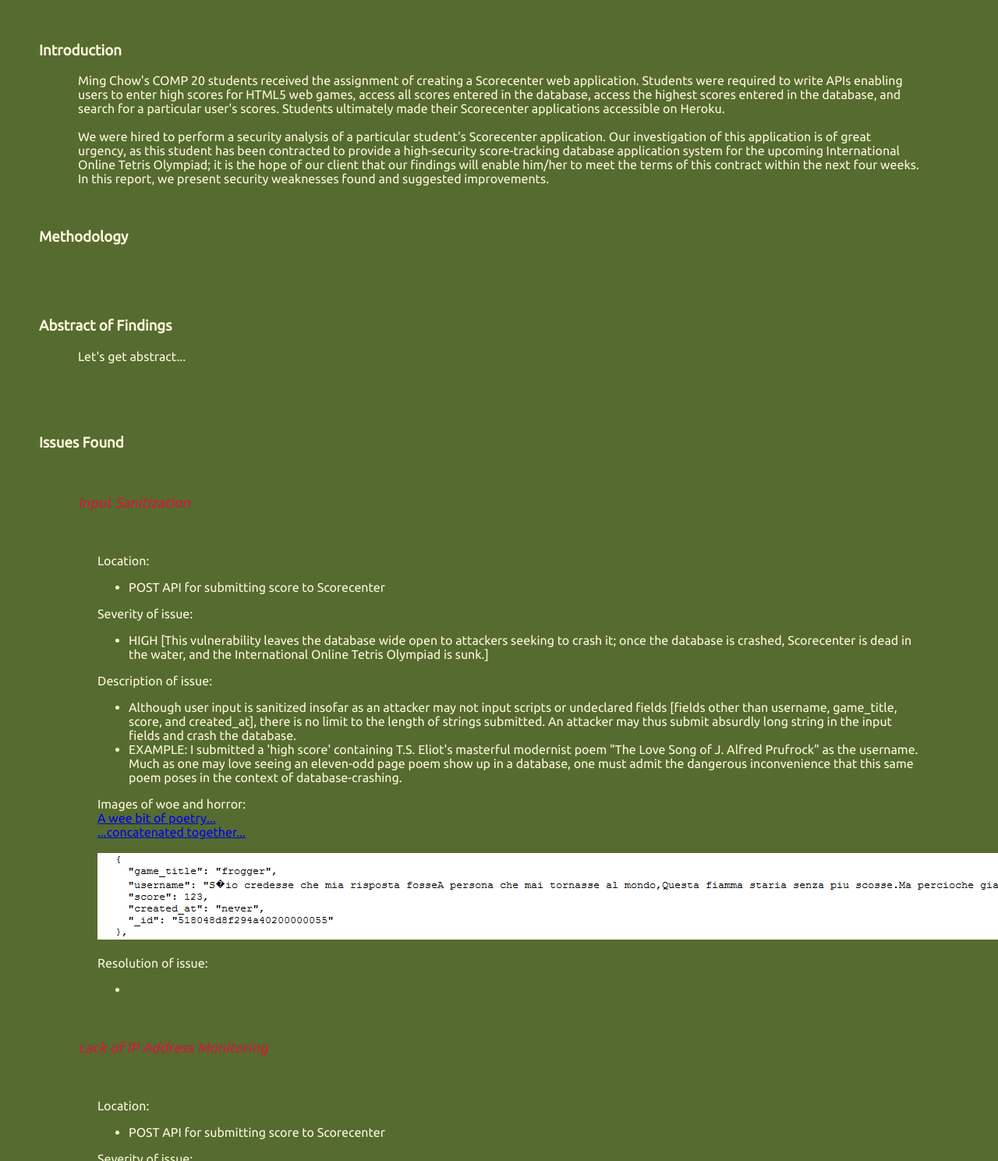
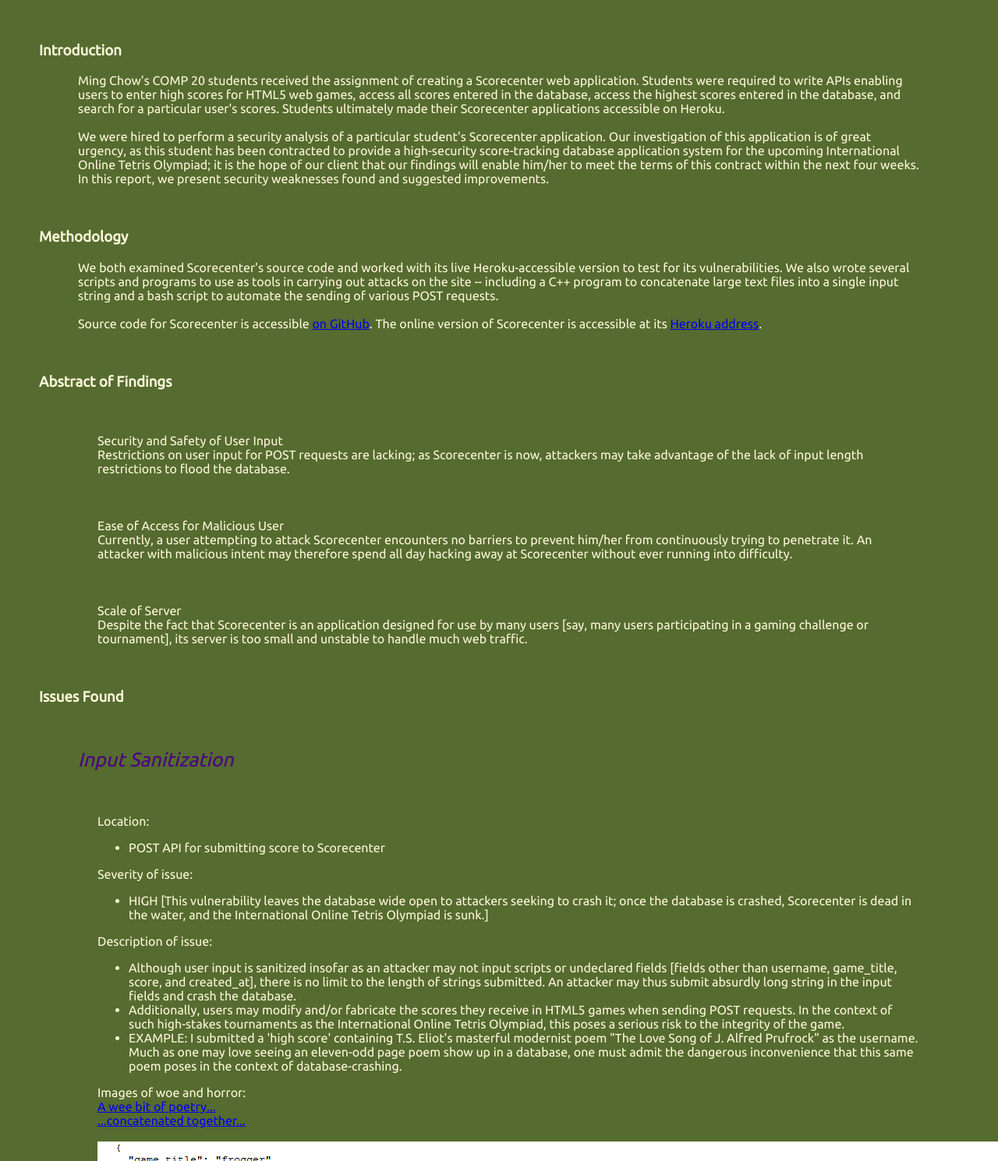
Before and after one commit to sarahmcd/comp20-smcdaniel, a plain HTML site: page security/report.html in a window 1280 px wide. Shown: the part 111-1600 px from the top of the page at 78% size. Drawn offline with Linux system fonts and the light colour scheme.

Commit message:
Finished description of issues, added abstract

```diff
--- a/security/report.html
+++ b/security/report.html
@@ -12,9 +12,17 @@
 		<p>Ming Chow's COMP 20 students received the assignment of creating a Scorecenter web application. Students were required to write APIs enabling users to enter high scores for HTML5 web games, access all scores entered in the database, access the highest scores entered in the database, and search for a particular user's scores. Students ultimately made their Scorecenter applications accessible on Heroku.</br></br>
 		We were hired to perform a security analysis of a particular student's Scorecenter application. Our investigation of this application is of great urgency, as this student has been contracted to provide a high-security score-tracking database application system for the upcoming International Online Tetris Olympiad; it is the hope of our client that our findings will enable him/her to meet the terms of this contract within the next four weeks. In this report, we present security weaknesses found and suggested improvements.</p>
 	<h3>Methodology</h3>
-		<p></p></br>
+		<p>We both examined Scorecenter's source code and worked with its live Heroku-accessible version to test for its vulnerabilities. We also wrote several scripts and programs to use as tools in carrying out attacks on the site -- including a C++ program to concatenate large text files into a single input string and a bash script to automate the sending of various POST requests.</br></br>
+		Source code for Scorecenter is accessible <a href="https://github.com/tuftsdev/comp20-smcdaniel/blob/master/security/gfscorecenter.js">on GitHub</a>. The online version of Scorecenter is accessible at its <a href="http://aqueous-castle-7030.herokuapp.com/">Heroku address</a>.</p>
 	<h3>Abstract of Findings</h3>
-		<p>Let's get abstract...</p></br>
+		<p>
+			<div class="detail">Security and Safety of User Input</br>
+				Restrictions on user input for POST requests are lacking; as Scorecenter is now, attackers may take advantage of the lack of input length restrictions to flood the database.</div>
+			<div class="detail">Ease of Access for Malicious User</br>
+				Currently, a user attempting to attack Scorecenter encounters no barriers to prevent him/her from continuously trying to penetrate it. An attacker with malicious intent may therefore spend all day hacking away at Scorecenter without ever running into difficulty.</div>
+			<div class="detail">Scale of Server</br>
+				Despite the fact that Scorecenter is an application designed for use by many users [say, many users participating in a gaming challenge or tournament], its server is too small and unstable to handle much web traffic.</div>
+		</p>
 	<h3>Issues Found</h3>
 		<p><div class="name">Input Sanitization</div>
 			<div class="detail">Location:
@@ -28,6 +36,7 @@
 			Description of issue:
 				<ul>
 					<li>Although user input is sanitized insofar as an attacker may not input scripts or undeclared fields [fields other than username, game_title, score, and created_at], there is no limit to the length of strings submitted. An attacker may thus submit absurdly long string in the input fields and crash the database.</li>
+					<li>Additionally, users may modify and/or fabricate the scores they receive in HTML5 games when sending POST requests. In the context of such high-stakes tournaments as the International Online Tetris Olympiad, this poses a serious risk to the integrity of the game.</li>
 					<li>EXAMPLE: I submitted a 'high score' containing T.S. Eliot's masterful modernist poem "The Love Song of J. Alfred Prufrock" as the username. Much as one may love seeing an eleven-odd page poem show up in a database, one must admit the dangerous inconvenience that this same poem poses in the context of database-crashing.</li>
 				</ul>
 			Images of woe and horror:</br>
@@ -36,7 +45,7 @@
 			<img src="long.jpg" alt="Username: Prufrock"></br></br>
 			Resolution of issue:
 				<ul>
-					<li></li>
+					<li>Use the HTML5 attribute [for form input] maxlength; specify, for example, maxlength="10".</li>
 				</ul>
 			</div>
 		<div class="name">Lack of IP Address Monitoring</div>
@@ -58,7 +67,7 @@
 			<img src="prufrock.jpg" alt="A couple entries from our friend frogger"></br></br>
 			Resolution of issue:
 				<ul>
-					<li></li>
+					<li>Blacklist IP addresses after a certain number of POST requests in a certain time interval using a utility such as that documented <a href="http://www.west-wind.com/weblog/posts/2007/Apr/28/Blocking-IIS-IP-Addresses-with-ASPNET">here</a>.</li>
 				</ul>
 			</div>
 		<div class="name">Risk of DDoS Attack</div>
@@ -78,11 +87,12 @@
 				</ul>
 			Resolution of issue:
 				<ul>
-					<li></li>
+					<li>Invest in more substantive servers.</li>
+					<li>Develop gfscorecenter.js into separate JS files -- perhaps creating a web.js file, a server.js file, and a third file to handle and direct requests.</li>
 				</ul>
 			</div>
 	<h3>Conclusion</h3>
-		<p>Concluding...</br></br>
+		<p>As it is now, the web site and application Scorecenter lacks several basic security measures for the protection of its database and preservation of its online stability.</br></br>
 		Sarah McDaniel, supervisor of this analysis and author of this report, is reachable at <a id="email" href="mailto:sarah.mcdaniel@tufts.edu">Sarah.McDaniel@tufts.edu</a> for questions, comments, further consultation, and estimates for future analyses.</p>
 </body>
 </html>
--- a/security/style.css
+++ b/security/style.css
@@ -16,12 +16,12 @@ p, body, .name, .detail {
 }
 
 .name, #email {
-	color: #DC143C;
-	font-style: italic
+	color: #4B0082;
+	font-style: oblique;
 }
 
 .name {
-	font-size: 18px;
+	font-size: 25px;
 }
 
 .detail {
```
